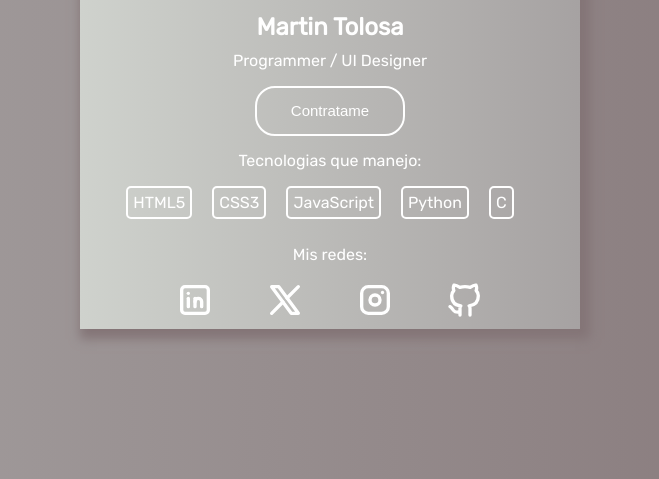
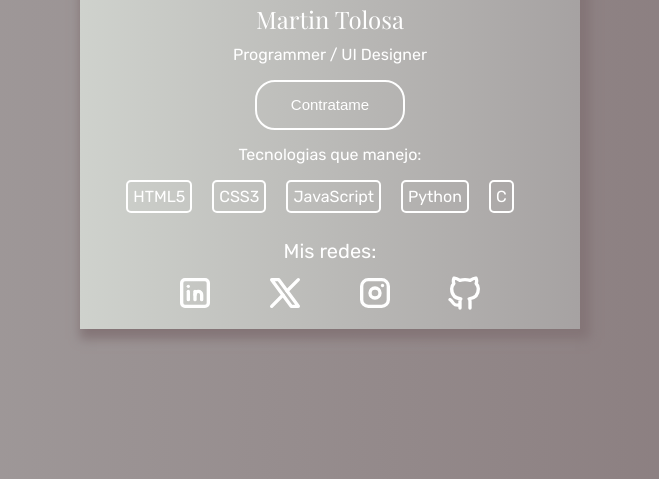
Before and after one commit to Martin140706/Profile-card, a plain HTML site: page index.html in a window 1280 px wide. Shown: the part 321-800 px from the top of the page, without its empty margins (310-969 px from the left). Drawn offline with nearby package versions, Linux system fonts and the light colour scheme.

Commit message:
cambio de letra y tamaño

```diff
--- a/index.html
+++ b/index.html
@@ -8,6 +8,9 @@
     <link rel="preconnect" href="https://fonts.googleapis.com">
     <link rel="preconnect" href="https://fonts.gstatic.com" crossorigin>
     <link href="https://fonts.googleapis.com/css2?family=Rubik&display=swap" rel="stylesheet">
+    <link rel="preconnect" href="https://fonts.googleapis.com">
+    <link rel="preconnect" href="https://fonts.gstatic.com" crossorigin>
+    <link href="https://fonts.googleapis.com/css2?family=Playfair+Display&display=swap" rel="stylesheet">
 
     <link rel="stylesheet" href="https://cdn.jsdelivr.net/npm/@tabler/icons-webfont@latest/tabler-icons.min.css" />
 
@@ -29,7 +32,7 @@
                 <p class="button-py">Python</p>
                 <p class="button-c">C</p>
             </div>
-            <p>Mis redes:</p>
+            <p class="mis-redes">Mis redes:</p>
             <div class="iconos">
 
                 <!-- Linkedin -->
--- a/style.css
+++ b/style.css
@@ -4,6 +4,7 @@ body {
     margin: 0;
     padding: 0;
     font-family: 'Rubik', sans-serif;
+
     color: white;
 }
 
@@ -52,7 +53,9 @@ body {
 
 h2 {
     text-align: center;
-    margin-top: 30px;
+    margin-top: 20px;
+    font-family: 'Playfair Display', serif;
+    font-weight: lighter;
 }
 
 .soy,
@@ -161,6 +164,7 @@ p {
     color: white;
     width: 8%;
     height: 8%;
+    margin-top: -10px;
     transition: box-shadow 0.15s ease-out, color 0.15s ease-out, background-color 0.15s ease-out;
 
     /* Transición para la propiedad box-shadow con ease-in en el estado hover */
@@ -186,3 +190,7 @@ p {
 
     cursor: pointer;
 }
+
+.mis-redes {
+    font-size: 20px;
+}
```
